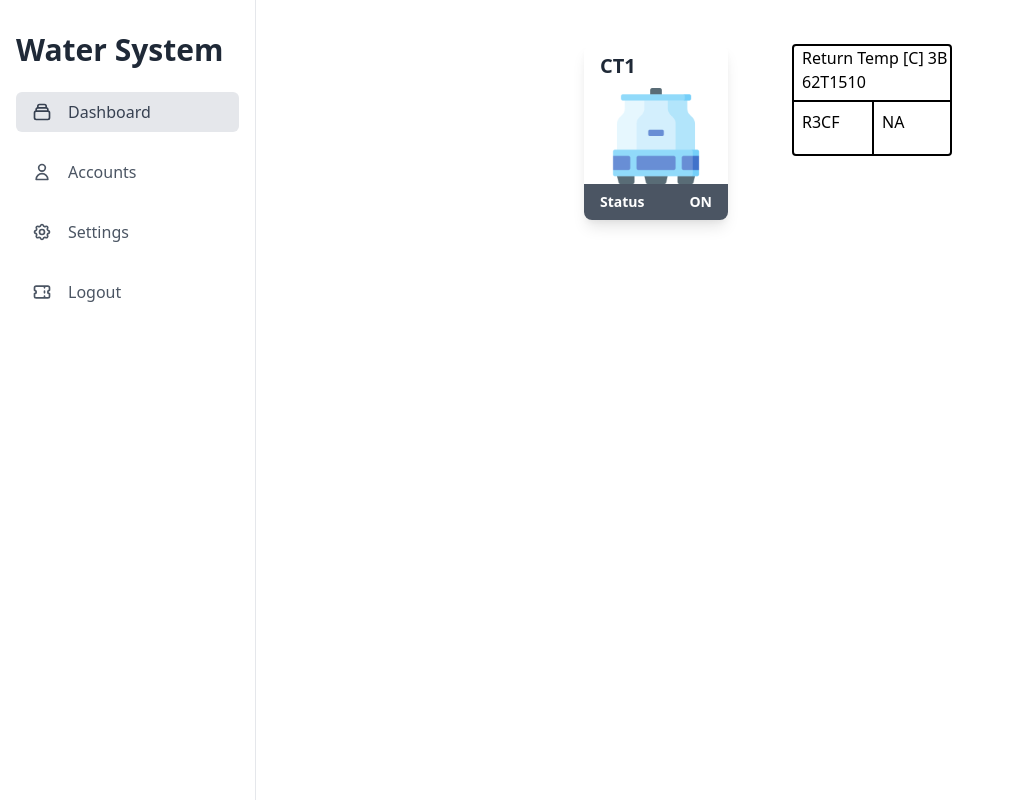
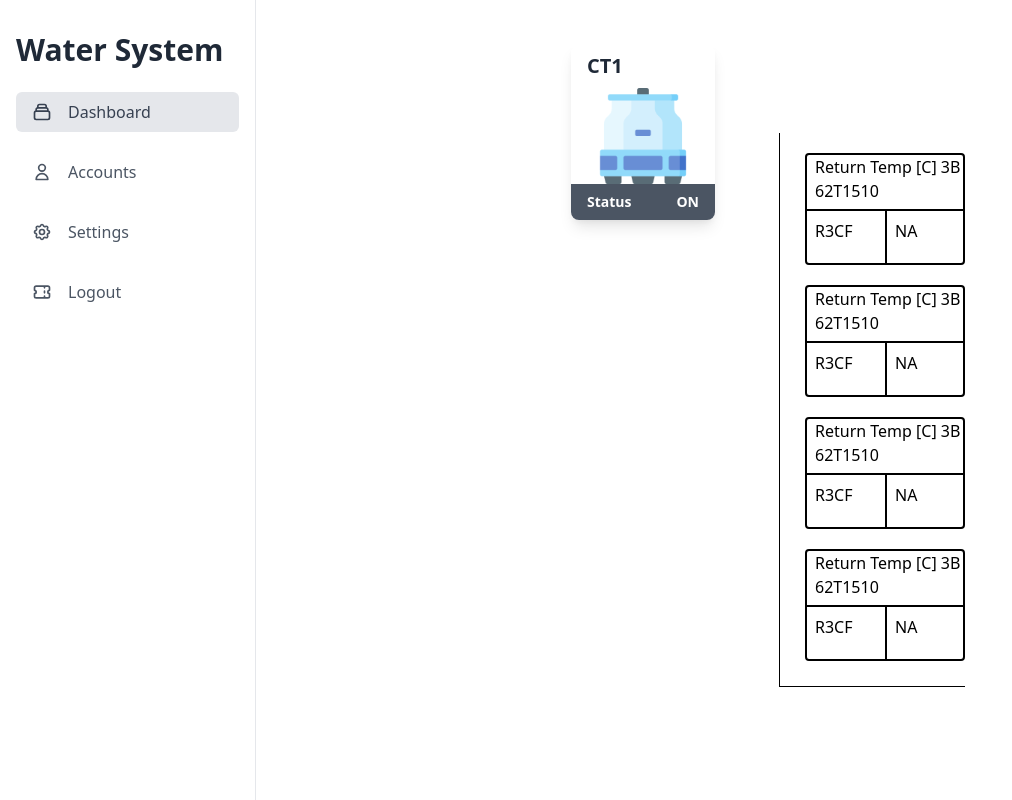
Before and after one commit to moulee40/automatic-water-system, a React (Create React App) app: page /home in a window 1280 px wide. Shown: the whole page, without its empty margins (0-1012 px from the left). Built offline with nearby package versions, Linux system fonts and the light colour scheme.

Commit message:
Bottom container commit

```diff
--- /dev/null
+++ b/src/components/BottomContainer.js
@@ -0,0 +1,28 @@
+import React from "react";
+import { withRouter } from "react-router";
+import DetailBox from "./DetailBox";
+
+class BottomContainer extends React.Component {
+
+  render() {
+    return (
+        <div style={{display:'flex',flexDirection:'column',justifyContent:'center'}}>
+          <div style={{borderLeft:'1px solid black',borderBottom:'1px solid black'}}>
+            <div style={{marginLeft:25, marginBottom:25}}>
+          <div style={{marginTop:'20px'}}/>
+           <DetailBox/>
+           <div style={{marginTop:'20px'}}/>
+           <DetailBox/>
+           <div style={{marginTop:'20px'}}/>
+           <DetailBox/>
+           <div style={{marginTop:'20px'}}/>
+           <DetailBox/>
+           </div>
+           </div>
+      </div>
+
+    );
+  }
+}
+
+export default withRouter(BottomContainer);
--- a/src/components/Main.js
+++ b/src/components/Main.js
@@ -4,6 +4,7 @@ import Sidebar from "./Sidebar";
 import MotorCard from "./MotorCard";
 import Dialog from "./Dialog";
 import DetailBox from "./DetailBox";
+import BottomContainer from "./BottomContainer";
 
 class Main extends React.Component {
   constructor(props) {
@@ -52,7 +53,8 @@ class Main extends React.Component {
   return(
   <div className="flex">
   <MotorCard label={label} onClick={this.openDialog} key={index}/>
-  <DetailBox/>
+  <BottomContainer/>
+
   </div>
   );
 })}
```
